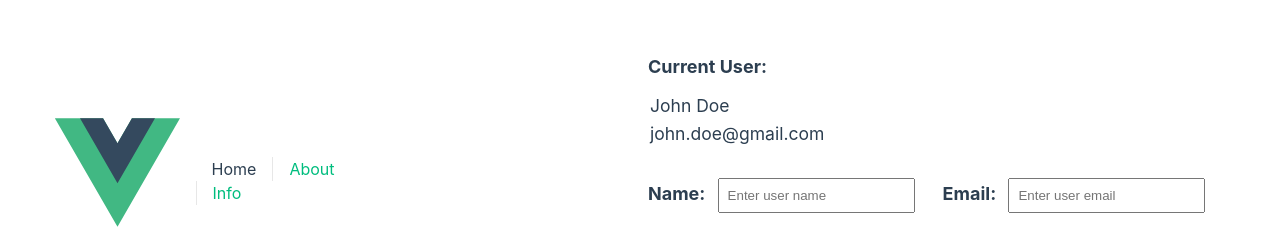
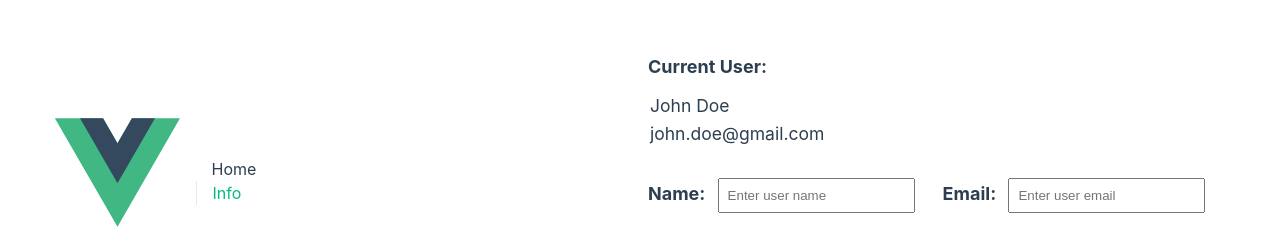
Before and after one commit to jacobschestnut/vuex-demo, a Vue app: page / in a window 1280 px wide. Shown: the part 227-474 px from the top of the page. Built offline with nearby package versions, Linux system fonts and the light colour scheme.

Commit message:
change tabs

```diff
--- a/src/App.vue
+++ b/src/App.vue
@@ -8,7 +8,6 @@ import { RouterLink, RouterView } from 'vue-router'
     <div class="wrapper">
       <nav>
         <RouterLink to="/">Home</RouterLink>
-        <RouterLink to="/about">About</RouterLink>
         <RouterLink to="/info">Info</RouterLink>
       </nav>
     </div>
--- a/src/router/index.js
+++ b/src/router/index.js
@@ -10,11 +10,6 @@ const router = createRouter({
       component: HomeView
     },
     {
-      path: '/about',
-      name: 'about',
-      component: () => import('../views/AboutView.vue')
-    },
-    {
       path: '/info',
       name: 'info',
       component: () => import('../views/InfoView.vue')
--- a/src/views/AboutView.vue
+++ /dev/null
@@ -1,20 +0,0 @@
-<template>
-  <div class="about">
-    <div>
-      <h3>This is a user with a name and an email address.</h3>
-    </div>
-  </div>
-</template>
-
-<script>
-</script>
-
-<style scoped>
-@media (min-width: 1024px) {
-  .about {
-    min-height: 100vh;
-    display: flex;
-    align-items: center;
-  }
-}
-</style>
```
